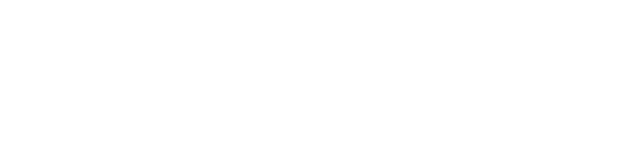
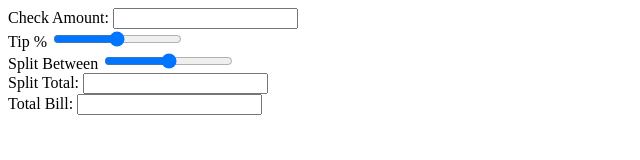
Before and after one commit to justinjohnson-dev/tip-calculator, a plain HTML site: page tipApplication/src/index.html in a window 1280 px wide. Shown: the whole page, without its empty margins (0-640 px from the left). Drawn offline with Linux system fonts and the light colour scheme.

Commit message:
added the structure to the tip application

```diff
--- a/tipApplication/src/index.html
+++ b/tipApplication/src/index.html
@@ -8,6 +8,31 @@
     <title>Javascript Calculator</title>
 </head>
 <body>
-
+    <div class="outline">
+        <div class="check-amount borders">
+            <label>Check Amount: </label>
+            <input type="text">
+        </div>
+        <div class="tip-calculation borders">
+            <div class="tip-percentage">
+                <label>Tip %</label>
+                <input id="tip-range" type="range">
+            </div>
+            <div class="split-between">
+                <label>Split Between</label>
+                <input type="range">
+            </div>
+        </div>
+        <div class="totals borders">
+            <div class="split-amount">
+                <label>Split Total: </label>
+                <input id="split-total" type="text">
+            </div>
+            <div class="total-bill">
+                <label>Total Bill: </label>
+                <input id="bill-total" type="text">
+            </div>
+        </div>
+    </div>
 </body>
 </html>
```
